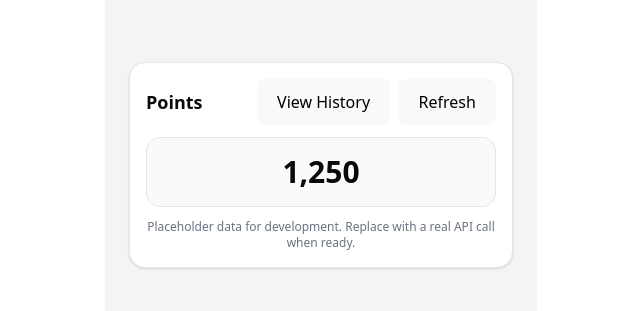
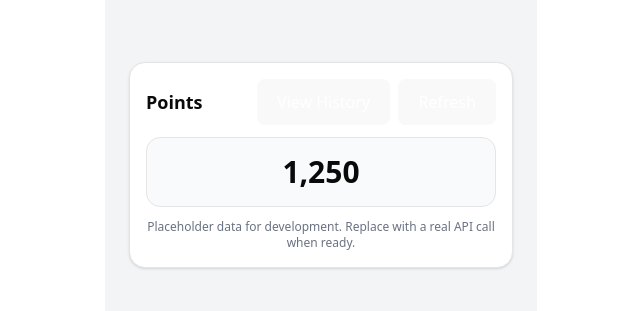
Before and after one commit to Fit3170-RoadPulse/RoadPulse, a React (Vite) app in the folder frontend/: page /demo in a window 1280 px wide. Shown: the part 235-546 px from the top of the page, without its empty margins (319-959 px from the left). Built offline with nearby package versions, Linux system fonts and the light colour scheme.

Commit message:
Changed text colour on buttons for better readability

```diff
--- a/frontend/src/components/point-widget-component.jsx
+++ b/frontend/src/components/point-widget-component.jsx
@@ -69,7 +69,7 @@ function PointsWidget({ userId = "demo-user" }) {
           <h2 className="text-lg font-semibold">Points History</h2>
           <button
             onClick={() => setShowHistory(false)}
-            className="px-3 py-1.5 bg-gray-200 text-sm rounded-xl hover:bg-gray-300"
+            className="px-3 py-1.5 bg-gray-200 text-white rounded-xl hover:bg-gray-300"
           >
             ← Back
           </button>
@@ -115,14 +115,14 @@ function PointsWidget({ userId = "demo-user" }) {
           {/* Show history*/}
           <button
             onClick={() => setShowHistory(true)}
-            className="px-3 py-1.5 text-black rounded-xl border hover:bg-gray-50 active:scale-[0.99]"
+            className="px-3 py-1.5 text-white rounded-xl border hover:bg-gray-50 active:scale-[0.99]"
           >
           View History
           </button>
 
           <button
             onClick={load}
-            className="px-3 py-1.5 text-black rounded-xl border hover:bg-gray-50 active:scale-[0.99]"
+            className="px-3 py-1.5 text-white rounded-xl border hover:bg-gray-50 active:scale-[0.99]"
             aria-label="Refresh points"
           >
             Refresh
```
